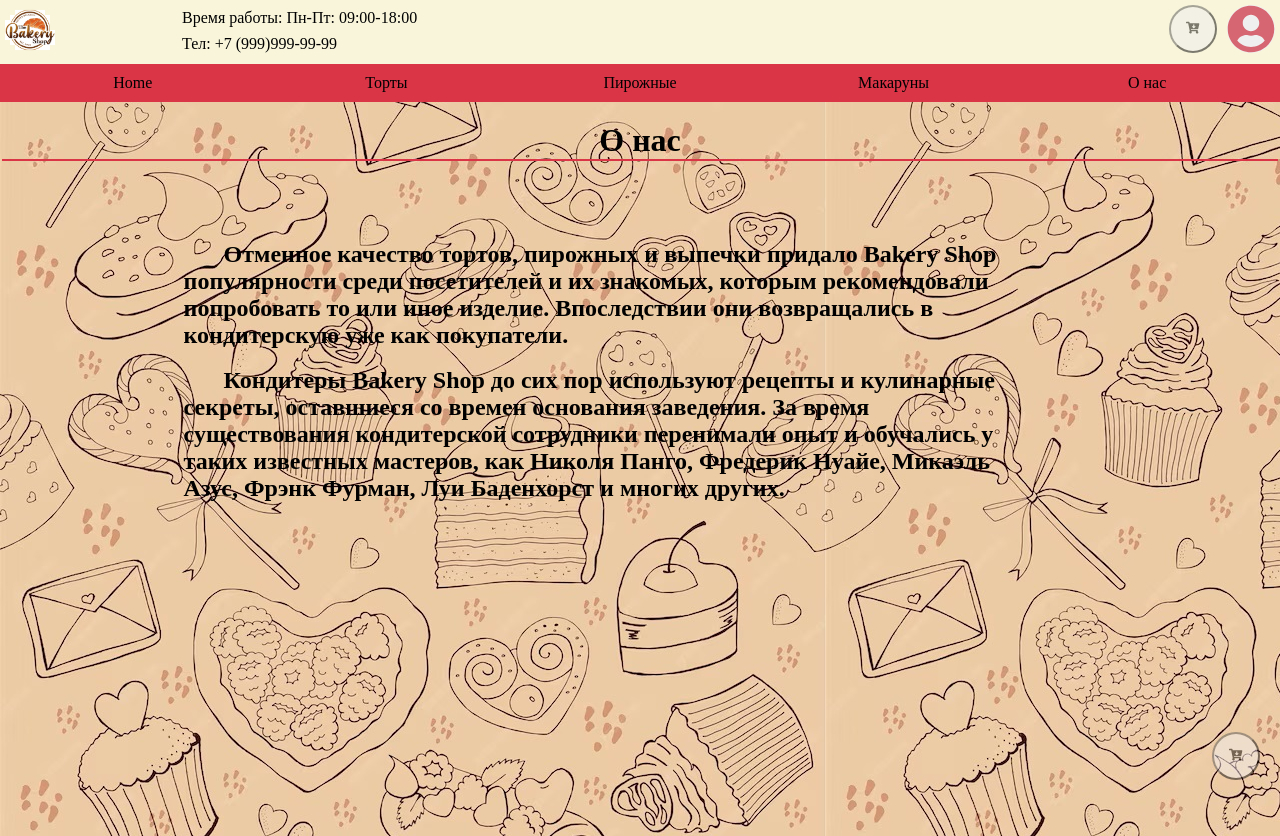
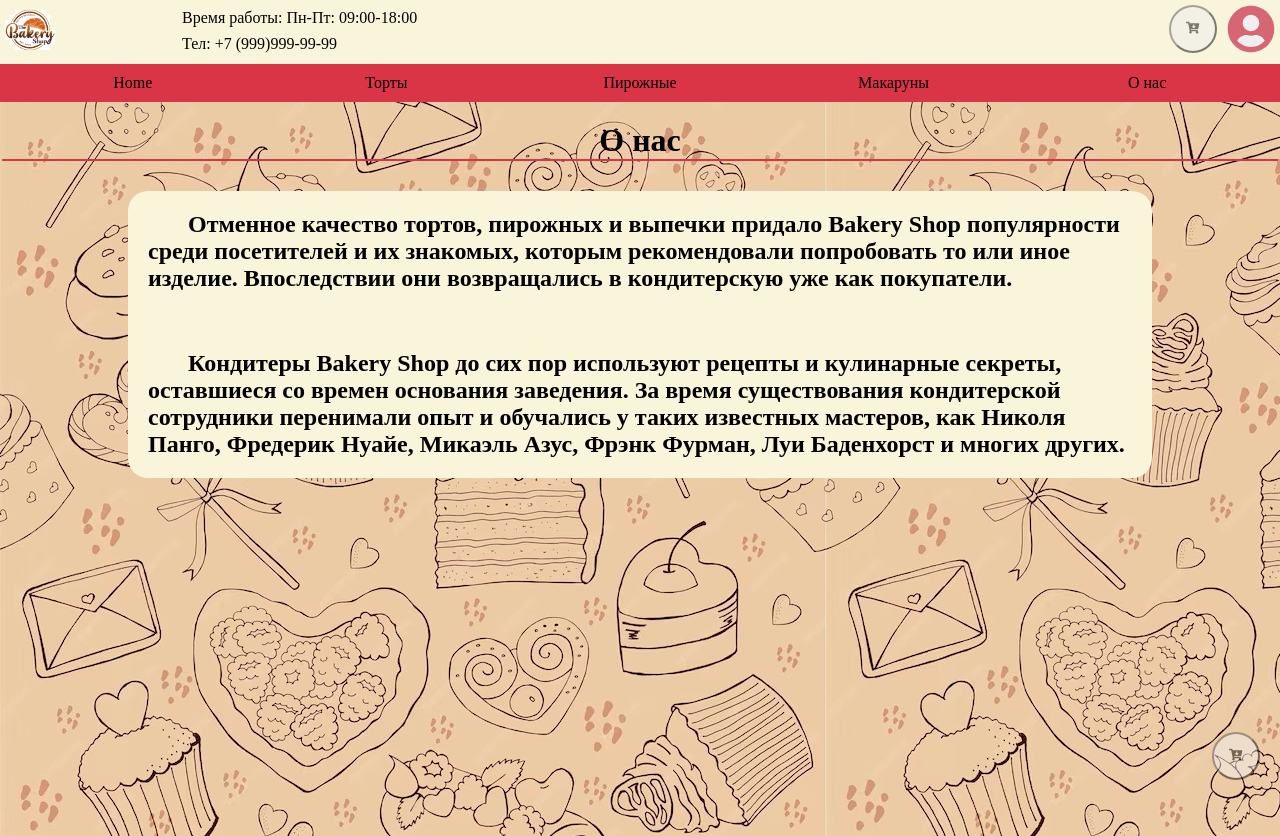
Before and after one commit to Mihmall/pieceOfCake, a Next.js app: page /AboutUs in a window 1280 px wide. Built offline with nearby package versions, Linux system fonts and the light colour scheme; data requests are answered from the project's data file.

Commit message:
старт

```diff
--- a/src/style/global.css
+++ b/src/style/global.css
@@ -439,3 +439,20 @@ overflow:  hidden;
   right: 20px;
   bottom: 20px;
 }
+
+.start,.containerUs{
+  border-radius: 20px;
+  margin-left: 10%;
+  display: flex;
+  flex-direction: column;
+  flex-wrap: wrap;
+  justify-content: center;
+  align-items: center;
+  background-color: #f8f5db;
+  padding: 20px;
+  gap: 20px;
+  width: 80%;
+}
+.start>p{
+  font-size: x-large;
+}
```
